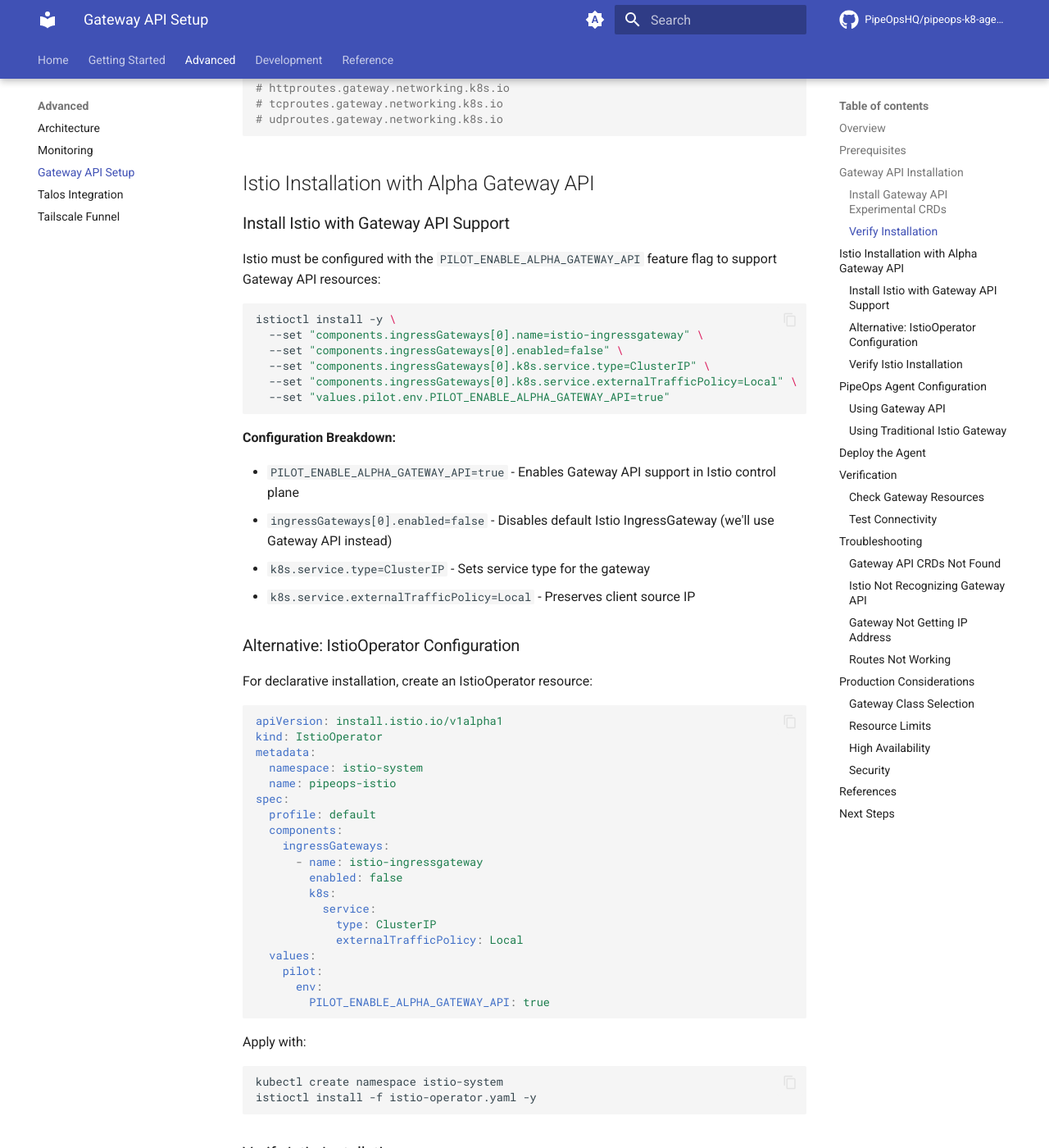
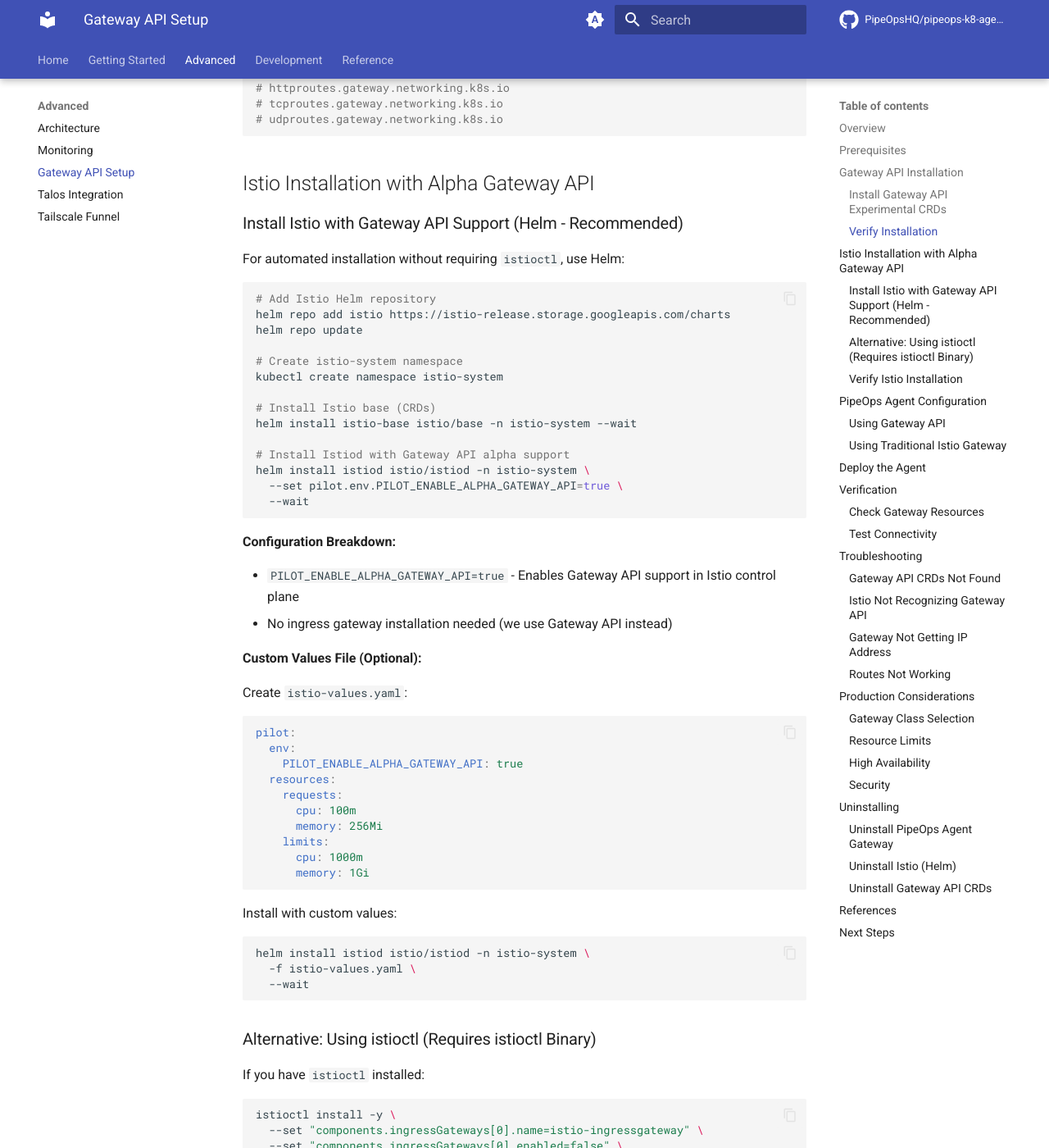
Before and after one commit to PipeOpsHQ/pipeops-k8-agent, an MkDocs documentation site: the page built from docs/advanced/gateway-api-setup.md, in a window 1280 px wide and 1400 px high, scrolled down 1296 px. Shown: the whole window at 82% size. Built offline with MkDocs 1.6.1 and Material for MkDocs 9.7.7, drawn with Linux system fonts in a browser that asks for light colours; comment, search, counter and statistics services are not loaded; the version menu is left out; some of the changed text lies outside the part shown.

Commit message:
fix: Use Helm instead of istioctl for Istio installation
- Update documentation to use Helm for Istio installation (no istioctl required)
- Update installation script to use Istio Helm charts
- Add Istio base and istiod installation via Helm
- Include uninstall instructions for Helm-based Istio
- Make istioctl optional (alternative method)
- Align with existing Helm dependency in the project

````diff
--- a/docs/advanced/gateway-api-setup.md
+++ b/docs/advanced/gateway-api-setup.md
@@ -14,8 +14,8 @@
 
 - Kubernetes cluster (1.19+)
 - kubectl configured
-- Helm 3.2.0+
-- istioctl (for Istio installation)
+- Helm 3.2.0+ (for Istio installation)
+- _(Optional)_ istioctl (only if you prefer istioctl over Helm)
 
 ## Gateway API Installation
 
@@ -55,9 +55,60 @@
 
 ## Istio Installation with Alpha Gateway API
 
-### Install Istio with Gateway API Support
+### Install Istio with Gateway API Support (Helm - Recommended)
 
-Istio must be configured with the `PILOT_ENABLE_ALPHA_GATEWAY_API` feature flag to support Gateway API resources:
+For automated installation without requiring `istioctl`, use Helm:
+
+```bash
+# Add Istio Helm repository
+helm repo add istio https://istio-release.storage.googleapis.com/charts
+helm repo update
+
+# Create istio-system namespace
+kubectl create namespace istio-system
+
+# Install Istio base (CRDs)
+helm install istio-base istio/base -n istio-system --wait
+
+# Install Istiod with Gateway API alpha support
+helm install istiod istio/istiod -n istio-system \
+  --set pilot.env.PILOT_ENABLE_ALPHA_GATEWAY_API=true \
+  --wait
+```
+
+**Configuration Breakdown:**
+
+- `PILOT_ENABLE_ALPHA_GATEWAY_API=true` - Enables Gateway API support in Istio control plane
+- No ingress gateway installation needed (we use Gateway API instead)
+
+**Custom Values File (Optional):**
+
+Create `istio-values.yaml`:
+
+```yaml
+pilot:
+  env:
+    PILOT_ENABLE_ALPHA_GATEWAY_API: true
+  resources:
+    requests:
+      cpu: 100m
+      memory: 256Mi
+    limits:
+      cpu: 1000m
+      memory: 1Gi
+```
+
+Install with custom values:
+
+```bash
+helm install istiod istio/istiod -n istio-system \
+  -f istio-values.yaml \
+  --wait
+```
+
+### Alternative: Using istioctl (Requires istioctl Binary)
+
+If you have `istioctl` installed:
 
 ```bash
 istioctl install -y \
@@ -68,54 +119,18 @@
   --set "values.pilot.env.PILOT_ENABLE_ALPHA_GATEWAY_API=true"
 ```
 
-**Configuration Breakdown:**
-
-- `PILOT_ENABLE_ALPHA_GATEWAY_API=true` - Enables Gateway API support in Istio control plane
-- `ingressGateways[0].enabled=false` - Disables default Istio IngressGateway (we'll use Gateway API instead)
-- `k8s.service.type=ClusterIP` - Sets service type for the gateway
-- `k8s.service.externalTrafficPolicy=Local` - Preserves client source IP
-
-### Alternative: IstioOperator Configuration
-
-For declarative installation, create an IstioOperator resource:
-
-```yaml
-apiVersion: install.istio.io/v1alpha1
-kind: IstioOperator
-metadata:
-  namespace: istio-system
-  name: pipeops-istio
-spec:
-  profile: default
-  components:
-    ingressGateways:
-      - name: istio-ingressgateway
-        enabled: false
-        k8s:
-          service:
-            type: ClusterIP
-            externalTrafficPolicy: Local
-  values:
-    pilot:
-      env:
-        PILOT_ENABLE_ALPHA_GATEWAY_API: true
-```
-
-Apply with:
-
-```bash
-kubectl create namespace istio-system
-istioctl install -f istio-operator.yaml -y
-```
-
 ### Verify Istio Installation
 
 ```bash
 # Check Istio is running
 kubectl get pods -n istio-system
 
+# Should see istiod pod running
+# NAME                      READY   STATUS    RESTARTS   AGE
+# istiod-xxxxx-xxxxx        1/1     Running   0          1m
+
 # Verify Gateway API support is enabled
-kubectl get configmap istio -n istio-system -o yaml | grep PILOT_ENABLE_ALPHA_GATEWAY_API
+kubectl logs -n istio-system deployment/istiod | grep "Gateway API"
 ```
 
 ## PipeOps Agent Configuration
@@ -348,6 +363,35 @@
 - Restrict Gateway to specific namespaces
 - Use RBAC for Gateway resources
 
+## Uninstalling
+
+### Uninstall PipeOps Agent Gateway
+
+```bash
+helm uninstall pipeops-agent -n pipeops-system
+```
+
+### Uninstall Istio (Helm)
+
+```bash
+# Remove Istiod
+helm uninstall istiod -n istio-system
+
+# Remove Istio base
+helm uninstall istio-base -n istio-system
+
+# Clean up namespace (optional)
+kubectl delete namespace istio-system
+```
+
+### Uninstall Gateway API CRDs
+
+```bash
+kubectl delete -f https://github.com/kubernetes-sigs/gateway-api/releases/download/v1.3.0/experimental-install.yaml
+```
+
+**⚠️ Warning:** Deleting Gateway API CRDs will remove all Gateway, TCPRoute, and UDPRoute resources in your cluster.
+
 ## References
 
 - [Kubernetes Gateway API](https://gateway-api.sigs.k8s.io/)
````
Also changed, not shown: 1 other file.
